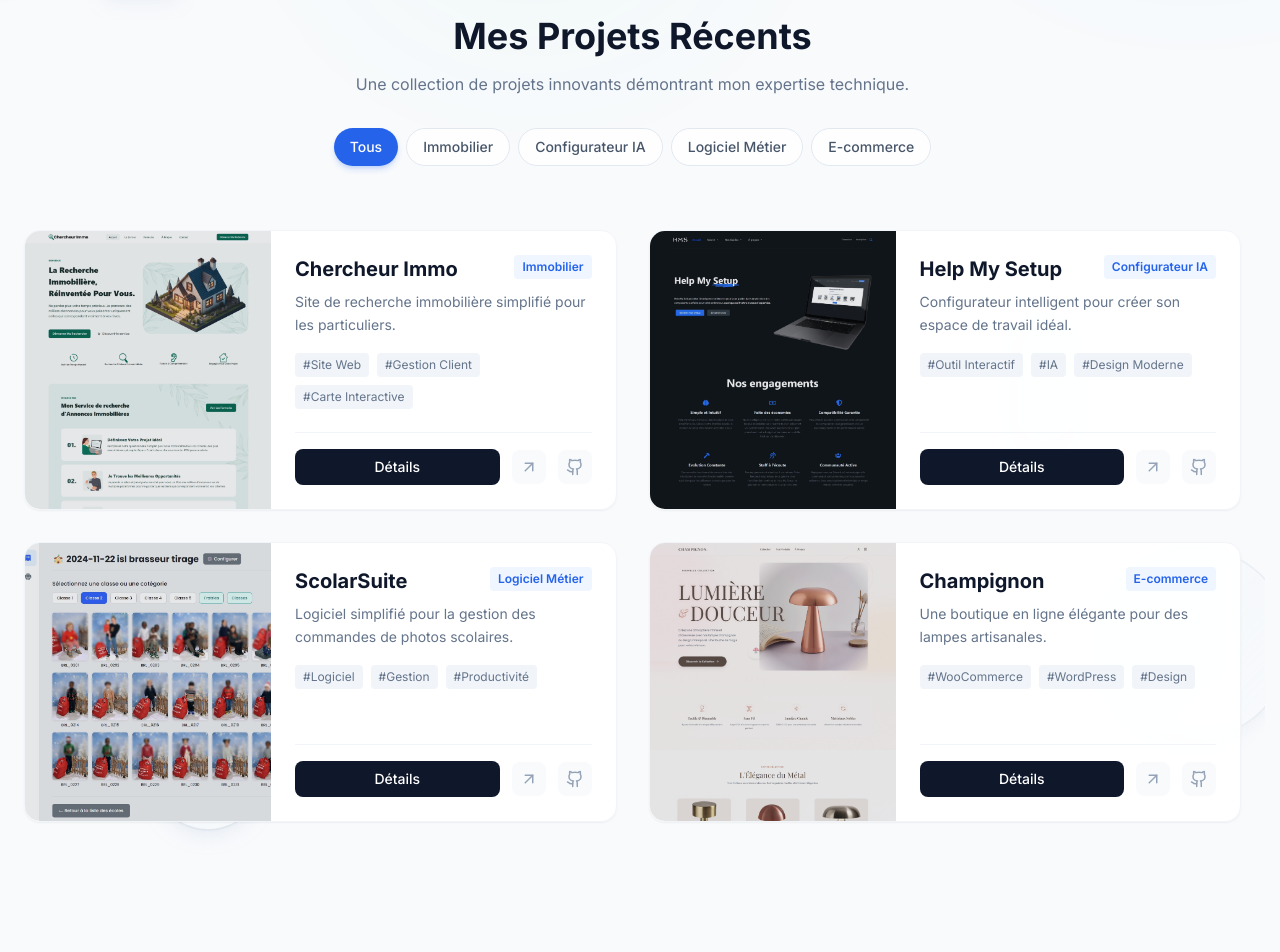
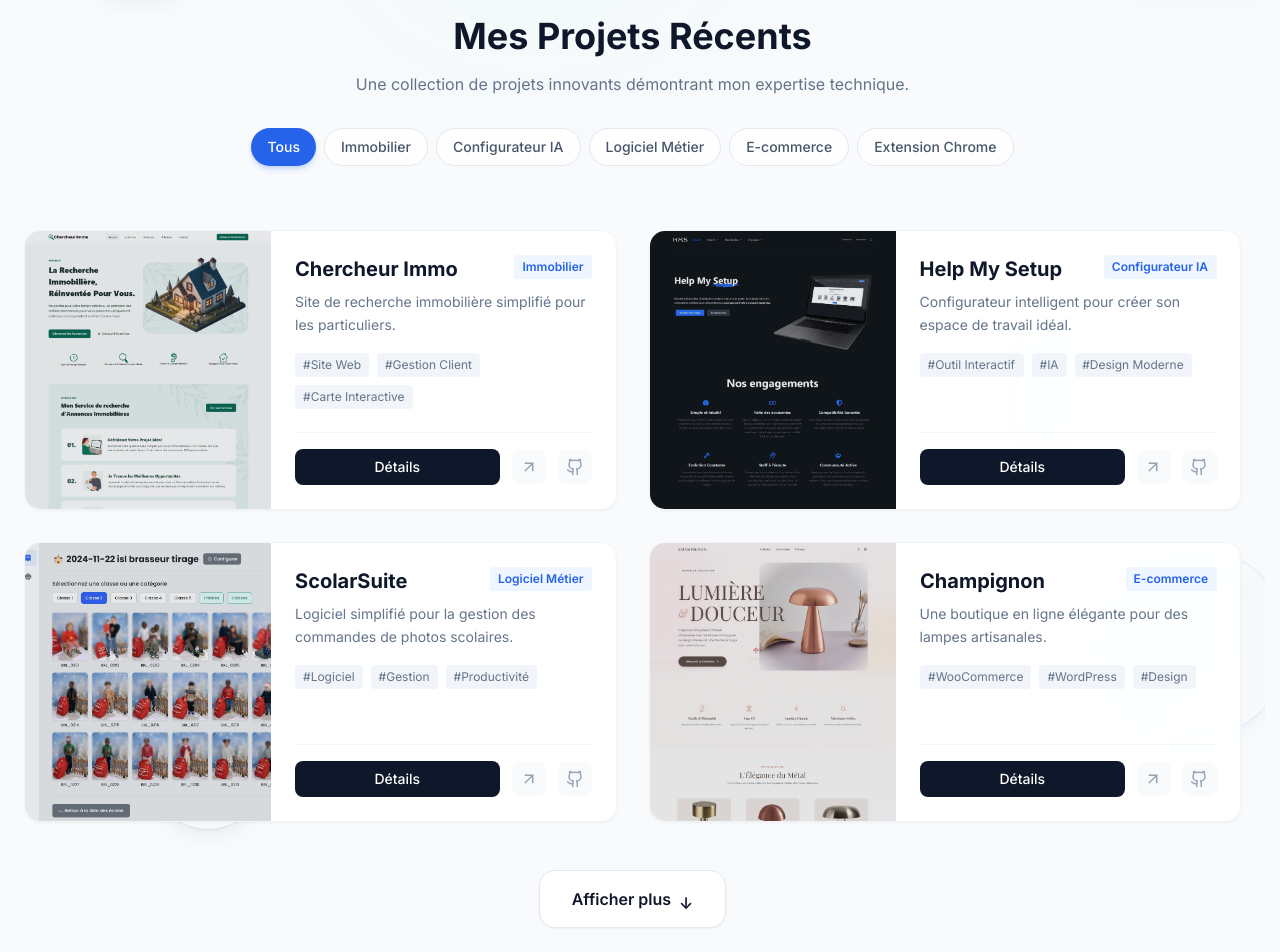
Before and after one commit to julien-lambin/portfolio-julien, a React (Vite) app: page / in a window 1280 px wide. Shown: the part 880-1832 px from the top of the page. Built offline with nearby package versions, Linux system fonts and the light colour scheme.

Commit message:
feat: add YT Marker project and implement Show More functionality in projects grid

```diff
--- a/components/Projects.tsx
+++ b/components/Projects.tsx
@@ -8,6 +8,7 @@ import { ArrowUpRight, Github } from 'lucide-react';
 export const Projects: React.FC = () => {
   const [selectedProject, setSelectedProject] = useState<Project | null>(null);
   const [filter, setFilter] = useState('Tous');
+  const [displayLimit, setDisplayLimit] = useState(4);
 
   const categories = ['Tous', ...Array.from(new Set(PROJECTS.map(p => p.category)))];
 
@@ -65,7 +66,10 @@ export const Projects: React.FC = () => {
             {categories.map(cat => (
                 <button
                     key={cat}
-                    onClick={() => setFilter(cat)}
+                    onClick={() => {
+                        setFilter(cat);
+                        setDisplayLimit(4);
+                    }}
                     className={`px-4 py-2 rounded-full text-sm font-medium transition-all ${
                         filter === cat
                         ? 'bg-blue-600 text-white shadow-md shadow-blue-600/20'
@@ -81,7 +85,7 @@ export const Projects: React.FC = () => {
         {/* Projects Grid */}
         <div className="grid grid-cols-1 md:grid-cols-2 lg:grid-cols-2 gap-8">
           <AnimatePresence mode="popLayout">
-            {filteredProjects.map((project, index) => (
+            {filteredProjects.slice(0, displayLimit).map((project, index) => (
               <motion.div
                 layout="position"
                 custom={index}
@@ -182,6 +186,28 @@ export const Projects: React.FC = () => {
             ))}
           </AnimatePresence>
         </div>
+
+        {/* Show More Button */}
+        {filteredProjects.length > displayLimit && (
+          <motion.div
+            initial={{ opacity: 0 }}
+            animate={{ opacity: 1 }}
+            className="flex justify-center mt-12"
+          >
+            <button
+              onClick={() => setDisplayLimit(prev => prev + 4)}
+              className="group flex items-center gap-2 px-8 py-4 bg-white dark:bg-slate-800 text-slate-900 dark:text-white font-semibold rounded-2xl border border-slate-200 dark:border-slate-700 hover:border-blue-600 dark:hover:border-blue-400 transition-all shadow-sm hover:shadow-md"
+            >
+              Afficher plus
+              <motion.span
+                animate={{ y: [0, 4, 0] }}
+                transition={{ duration: 1.5, repeat: Infinity }}
+              >
+                ↓
+              </motion.span>
+            </button>
+          </motion.div>
+        )}
       </div>
 
       <ProjectModal
--- a/constants.ts
+++ b/constants.ts
@@ -59,6 +59,16 @@ export const PROJECTS: Project[] = [
     image: '/assets/img/lp-champignon.webp',
     tags: ['WooCommerce', 'WordPress', 'Design'],
     demoUrl: '#'
+  },
+  {
+    id: 'yt-marker',
+    title: 'YT Marker',
+    category: 'Extension Chrome',
+    description: 'Une extension pour marquer et retrouver facilement des moments clés dans vos vidéos YouTube.',
+    fullDescription: 'Développement d\'une extension Chrome permettant aux utilisateurs de poser des marqueurs temporels personnalisés sur les vidéos YouTube. L\'outil facilite la prise de notes et la navigation rapide vers les segments importants.',
+    image: '/assets/img/lp-yt-marker.webp',
+    tags: ['JavaScript', 'Browser Extension', 'Productivité'],
+    demoUrl: '#'
   }
 ];
 
```
Also changed, not shown: public/assets/img/lp-yt-marker.webp (added).
